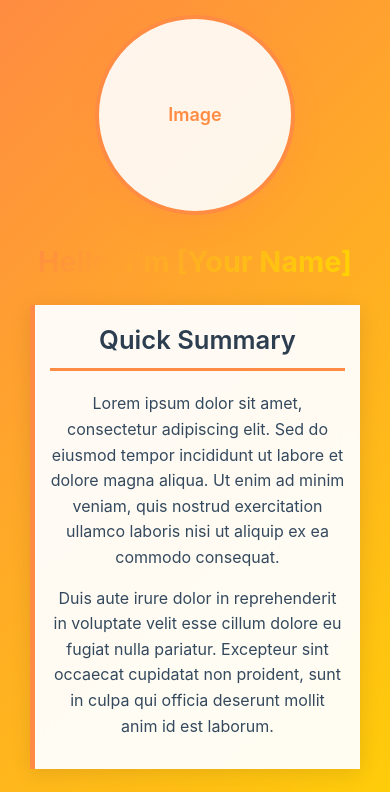
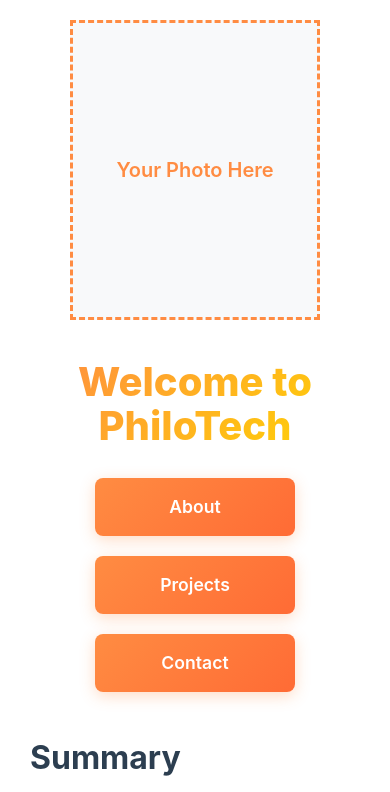
Before and after one commit to chrisb9085/philotech-website, a React (Vite) app in the folder frontend/my-app/: page / in a window 390 px wide. Shown: the top 792 px of the page. Built offline with nearby package versions, Linux system fonts and the light colour scheme.

Commit message:
Styling refactor and home page refactor

```diff
--- a/frontend/my-app/src/App.jsx
+++ b/frontend/my-app/src/App.jsx
@@ -3,7 +3,7 @@ import Home from './pages/Home';
 import About from './pages/About';
 import Projects from './pages/Projects';
 import Contact from './pages/Contact';
-import './App.css';
+import './styling/App.css';
 
 function App() {
   return (
--- a/frontend/my-app/src/pages/About.jsx
+++ b/frontend/my-app/src/pages/About.jsx
@@ -1,5 +1,5 @@
 import { Link } from 'react-router-dom';
-import './About.css';
+import '../styling/About.css';
 
 function About() {
   return (
--- a/frontend/my-app/src/pages/Contact.jsx
+++ b/frontend/my-app/src/pages/Contact.jsx
@@ -1,5 +1,5 @@
 import { Link } from 'react-router-dom';
-import './Contact.css';
+import '../styling/Contact.css';
 
 function Contact() {
   return (
--- a/frontend/my-app/src/pages/Home.css
+++ /dev/null
@@ -1,241 +0,0 @@
-.home-container {
-  min-height: 100vh;
-  background: linear-gradient(135deg, #ff8c42 0%, #ffd700 100%);
-}
-
-.hero-section {
-  min-height: 100vh;
-  display: flex;
-  align-items: center;
-  justify-content: center;
-  padding: 20px 0;
-}
-
-.hero-content {
-  display: flex;
-  width: 100%;
-  max-width: 1400px;
-  gap: 50px;
-  align-items: center;
-}
-
-.photo-section {
-  flex: 0 0 320px;
-  display: flex;
-  align-items: center;
-  justify-content: center;
-}
-
-.photo-placeholder {
-  width: 260px;
-  height: 260px;
-  background: rgba(255, 255, 255, 0.9);
-  border: 4px solid #ff8c42;
-  border-radius: 50%;
-  display: flex;
-  align-items: center;
-  justify-content: center;
-  color: #ff8c42;
-  font-size: 18px;
-  font-weight: 600;
-  transition: all 0.3s ease;
-  box-shadow: 0 8px 25px rgba(255, 140, 66, 0.3);
-}
-
-.photo-placeholder:hover {
-  transform: scale(1.05);
-  box-shadow: 0 12px 35px rgba(255, 140, 66, 0.4);
-}
-
-.content-section {
-  flex: 1;
-  display: flex;
-  flex-direction: column;
-  gap: 30px;
-}
-
-.greeting {
-  font-size: 3.2rem;
-  font-weight: 700;
-  color: #ff8c42;
-  margin: 0;
-  background: linear-gradient(135deg, #ff8c42, #ffd700);
-  -webkit-background-clip: text;
-  -webkit-text-fill-color: transparent;
-  background-clip: text;
-  line-height: 1.2;
-}
-
-/* Fallback for browsers that don't support background-clip */
-@supports not (-webkit-background-clip: text) {
-  .greeting {
-    color: #ff8c42;
-    background: none;
-    -webkit-text-fill-color: initial;
-  }
-}
-
-.summary-content {
-  background: rgba(255, 255, 255, 0.95);
-  backdrop-filter: blur(10px);
-  padding: 30px;
-  border-left: 5px solid #ff8c42;
-  box-shadow: 0 4px 20px rgba(0, 0, 0, 0.1);
-}
-
-.summary-content h2 {
-  color: #2c3e50;
-  margin-bottom: 20px;
-  font-size: 1.6rem;
-  font-weight: 600;
-  border-bottom: 3px solid #ff8c42;
-  padding-bottom: 8px;
-}
-
-.summary-content p {
-  color: #34495e;
-  line-height: 1.6;
-  margin-bottom: 15px;
-  font-size: 1rem;
-}
-
-.nav-buttons {
-  display: flex;
-  gap: 20px;
-  flex-wrap: wrap;
-}
-
-.nav-button {
-  padding: 15px 30px;
-  background: linear-gradient(135deg, #ff8c42, #ff6b35);
-  color: white;
-  text-decoration: none;
-  border-radius: 8px;
-  font-weight: 600;
-  font-size: 1rem;
-  transition: all 0.3s ease;
-  border: none;
-  cursor: pointer;
-  display: inline-block;
-  text-align: center;
-  min-width: 120px;
-  box-shadow: 0 4px 15px rgba(255, 140, 66, 0.3);
-}
-
-.nav-button:hover {
-  transform: translateY(-3px);
-  box-shadow: 0 8px 25px rgba(255, 140, 66, 0.4);
-  color: white;
-  text-decoration: none;
-  background: linear-gradient(135deg, #ff6b35, #e67e22);
-}
-
-.nav-button:active {
-  transform: translateY(-1px);
-}
-
-/* Responsive design for better screen fitting */
-@media (max-width: 1200px) {
-  .hero-content {
-    max-width: 100%;
-    gap: 40px;
-  }
-
-  .photo-section {
-    flex: 0 0 280px;
-  }
-
-  .photo-placeholder {
-    width: 240px;
-    height: 240px;
-  }
-
-  .greeting {
-    font-size: 2.8rem;
-  }
-}
-
-@media (max-width: 1024px) {
-  .hero-content {
-    gap: 30px;
-  }
-
-  .photo-section {
-    flex: 0 0 250px;
-  }
-
-  .photo-placeholder {
-    width: 220px;
-    height: 220px;
-  }
-
-  .greeting {
-    font-size: 2.5rem;
-  }
-
-  .summary-content {
-    padding: 25px;
-  }
-}
-
-@media (max-width: 768px) {
-  .hero-section {
-    padding: 15px 0;
-  }
-
-  .hero-content {
-    flex-direction: column;
-    gap: 30px;
-    text-align: center;
-  }
-
-  .photo-section {
-    flex: none;
-  }
-
-  .photo-placeholder {
-    width: 200px;
-    height: 200px;
-  }
-
-  .content-section {
-    gap: 25px;
-  }
-
-  .greeting {
-    font-size: 2.2rem;
-  }
-
-  .summary-content {
-    padding: 20px;
-  }
-
-  .nav-buttons {
-    justify-content: center;
-    gap: 15px;
-  }
-
-  .nav-button {
-    min-width: 100px;
-    padding: 12px 20px;
-  }
-}
-
-@media (max-width: 480px) {
-  .greeting {
-    font-size: 1.8rem;
-  }
-
-  .summary-content {
-    padding: 15px;
-  }
-
-  .nav-buttons {
-    flex-direction: column;
-    align-items: center;
-  }
-
-  .nav-button {
-    width: 180px;
-  }
-}
--- a/frontend/my-app/src/pages/Home.jsx
+++ b/frontend/my-app/src/pages/Home.jsx
@@ -1,38 +1,30 @@
 import { Link } from 'react-router-dom';
-import './Home.css';
+import { useEffect, useState } from 'react';
+import '../styling/Home.css';
 
 function Home() {
+  const [isLoaded, setIsLoaded] = useState(false);
+
+  useEffect(() => {
+    setIsLoaded(true);
+  }, []);
+
   return (
-    <div className="home-container">
+    <div className={`home-container ${isLoaded ? 'loaded' : ''}`}>
       <div className="page-container">
         <div className="hero-section">
           <div className="hero-content">
-            {/* Left side - Photo slot */}
+            {/* Left side - Large photo */}
             <div className="photo-section">
               <div className="photo-placeholder">
-                <span>Image</span>
+                <span>Your Photo Here</span>
               </div>
             </div>
 
             {/* Right side - Content */}
             <div className="content-section">
-              {/* Greeting */}
-              <h1 className="greeting">Hello, I'm [Your Name]</h1>
-
-              {/* Summary */}
-              <div className="summary-content">
-                <h2>Quick Summary</h2>
-                <p>
-                  Lorem ipsum dolor sit amet, consectetur adipiscing elit. Sed do eiusmod tempor
-                  incididunt ut labore et dolore magna aliqua. Ut enim ad minim veniam, quis
-                  nostrud exercitation ullamco laboris nisi ut aliquip ex ea commodo consequat.
-                </p>
-                <p>
-                  Duis aute irure dolor in reprehenderit in voluptate velit esse cillum dolore
-                  eu fugiat nulla pariatur. Excepteur sint occaecat cupidatat non proident, sunt
-                  in culpa qui officia deserunt mollit anim id est laborum.
-                </p>
-              </div>
+              {/* Main heading */}
+              <h1 className="main-heading">Welcome to PhiloTech</h1>
 
               {/* Navigation buttons */}
               <div className="nav-buttons">
@@ -48,6 +40,23 @@ function Home() {
               </div>
             </div>
           </div>
+
+          {/* Summary section below */}
+          <div className="summary-section">
+            <h2 className="summary-heading">Summary</h2>
+            <div className="summary-content">
+              <p>
+                Lorem ipsum dolor sit amet, consectetur adipiscing elit. Sed do eiusmod tempor
+                incididunt ut labore et dolore magna aliqua. Ut enim ad minim veniam, quis
+                nostrud exercitation ullamco laboris nisi ut aliquip ex ea commodo consequat.
+              </p>
+              <p>
+                Duis aute irure dolor in reprehenderit in voluptate velit esse cillum dolore
+                eu fugiat nulla pariatur. Excepteur sint occaecat cupidatat non proident, sunt
+                in culpa qui officia deserunt mollit anim id est laborum.
+              </p>
+            </div>
+          </div>
         </div>
       </div>
     </div>
--- a/frontend/my-app/src/pages/Projects.jsx
+++ b/frontend/my-app/src/pages/Projects.jsx
@@ -1,5 +1,5 @@
 import { Link } from 'react-router-dom';
-import './Projects.css';
+import '../styling/Projects.css';
 
 function Projects() {
   const projects = [
--- a/frontend/my-app/src/pages/About.css
+++ b/frontend/my-app/src/styling/About.css
@@ -1,6 +1,6 @@
 .about-container {
   min-height: 100vh;
-  background: linear-gradient(135deg, #ff8c42 0%, #ffd700 100%);
+  background: white;
 }
 
 .about-content {
--- a/frontend/my-app/src/App.css
+++ b/frontend/my-app/src/styling/App.css
@@ -11,7 +11,7 @@ body {
   -webkit-font-smoothing: antialiased;
   -moz-osx-font-smoothing: grayscale;
   line-height: 1.6;
-  background: linear-gradient(135deg, #ff8c42 0%, #ffd700 100%);
+  background: white;
   min-height: 100vh;
 }
 
@@ -54,12 +54,11 @@ html {
 
 /* Professional section styling */
 .section {
-  background: rgba(255, 255, 255, 0.95);
-  backdrop-filter: blur(10px);
+  background: white;
   border-radius: 0;
   margin: 15px 0;
   padding: 30px;
-  box-shadow: 0 4px 20px rgba(0, 0, 0, 0.1);
+  box-shadow: 0 2px 10px rgba(0, 0, 0, 0.05);
   border-left: 5px solid #ff8c42;
 }
 
--- a/frontend/my-app/src/pages/Contact.css
+++ b/frontend/my-app/src/styling/Contact.css
@@ -1,6 +1,6 @@
 .contact-container {
   min-height: 100vh;
-  background: linear-gradient(135deg, #ff8c42 0%, #ffd700 100%);
+  background: white;
 }
 
 .contact-content {
@@ -111,8 +111,7 @@
 }
 
 .contact-form {
-  background: rgba(255, 255, 255, 0.95);
-  backdrop-filter: blur(10px);
+  background: white;
   padding: 30px;
   border-radius: 0;
   border-left: 5px solid #ff8c42;
--- /dev/null
+++ b/frontend/my-app/src/styling/Home.css
@@ -0,0 +1,309 @@
+.home-container {
+  min-height: 100vh;
+  background: white;
+  opacity: 0;
+  transform: translateY(20px);
+  transition: all 0.8s ease-out;
+}
+
+.home-container.loaded {
+  opacity: 1;
+  transform: translateY(0);
+}
+
+.hero-section {
+  min-height: 100vh;
+  display: flex;
+  flex-direction: column;
+  justify-content: center;
+  padding: 40px 0;
+}
+
+.hero-content {
+  display: flex;
+  width: 100%;
+  max-width: 1400px;
+  gap: 60px;
+  align-items: center;
+  margin-bottom: 60px;
+  opacity: 0;
+  transform: translateY(30px);
+  animation: fadeInUp 1s ease-out 0.3s forwards;
+}
+
+.photo-section {
+  flex: 0 0 auto;
+  display: flex;
+  align-items: center;
+  justify-content: center;
+}
+
+.photo-placeholder {
+  min-width: 500px;
+  max-width: 700px;
+  height: 600px;
+  background: #f8f9fa;
+  border: 3px dashed #ff8c42;
+  display: flex;
+  align-items: center;
+  justify-content: center;
+  color: #ff8c42;
+  font-size: 20px;
+  font-weight: 600;
+  transition: all 0.3s ease;
+  position: relative;
+  overflow: hidden;
+}
+
+.photo-placeholder:hover {
+  border-color: #ff6b35;
+  color: #ff6b35;
+  transform: scale(1.02);
+}
+
+.photo-placeholder::before {
+  content: '';
+  position: absolute;
+  top: 0;
+  left: 0;
+  right: 0;
+  bottom: 0;
+  background: linear-gradient(45deg, rgba(255, 140, 66, 0.1), rgba(255, 215, 0, 0.1));
+  opacity: 0;
+  transition: opacity 0.3s ease;
+}
+
+.photo-placeholder:hover::before {
+  opacity: 1;
+}
+
+.content-section {
+  flex: 1;
+  display: flex;
+  flex-direction: column;
+  gap: 40px;
+  align-items: flex-end;
+  opacity: 0;
+  transform: translateY(30px);
+  animation: fadeInUp 1s ease-out 0.6s forwards;
+}
+
+.main-heading {
+  font-size: 4.5rem;
+  font-weight: 800;
+  color: #2c3e50;
+  margin: 0;
+  line-height: 1.1;
+  text-align: left;
+  background: linear-gradient(135deg, #ff8c42, #ffd700);
+  -webkit-background-clip: text;
+  -webkit-text-fill-color: transparent;
+  background-clip: text;
+  opacity: 0;
+  transform: translateY(20px);
+  animation: fadeInUp 1s ease-out 0.9s forwards;
+}
+
+/* Fallback for browsers that don't support background-clip */
+@supports not (-webkit-background-clip: text) {
+  .main-heading {
+    color: #ff8c42;
+    background: none;
+    -webkit-text-fill-color: initial;
+  }
+}
+
+.nav-buttons {
+  display: flex;
+  gap: 25px;
+  flex-wrap: wrap;
+  justify-content: flex-end;
+  opacity: 0;
+  transform: translateY(20px);
+  animation: fadeInUp 1s ease-out 1.2s forwards;
+}
+
+.nav-button {
+  padding: 18px 35px;
+  background: linear-gradient(135deg, #ff8c42, #ff6b35);
+  color: white;
+  text-decoration: none;
+  border-radius: 8px;
+  font-weight: 600;
+  font-size: 1.1rem;
+  transition: all 0.3s ease;
+  border: none;
+  cursor: pointer;
+  display: inline-block;
+  text-align: center;
+  min-width: 140px;
+  box-shadow: 0 4px 15px rgba(255, 140, 66, 0.3);
+}
+
+.nav-button:hover {
+  transform: translateY(-3px);
+  box-shadow: 0 8px 25px rgba(255, 140, 66, 0.4);
+  color: white;
+  text-decoration: none;
+  background: linear-gradient(135deg, #ff6b35, #e67e22);
+}
+
+.nav-button:active {
+  transform: translateY(-1px);
+}
+
+.summary-section {
+  width: 100%;
+  max-width: 1400px;
+  opacity: 0;
+  transform: translateY(30px);
+  animation: fadeInUp 1s ease-out 1.5s forwards;
+}
+
+.summary-heading {
+  font-size: 2.5rem;
+  font-weight: 700;
+  color: #2c3e50;
+  margin-bottom: 30px;
+  text-align: left;
+  border-bottom: 4px solid #ff8c42;
+  padding-bottom: 10px;
+  display: inline-block;
+}
+
+.summary-content {
+  background: white;
+  padding: 40px;
+  border-left: 5px solid #ff8c42;
+  box-shadow: 0 2px 10px rgba(0, 0, 0, 0.05);
+}
+
+.summary-content p {
+  color: #34495e;
+  line-height: 1.7;
+  margin-bottom: 20px;
+  font-size: 1.1rem;
+}
+
+/* Fade in animation */
+@keyframes fadeInUp {
+  from {
+    opacity: 0;
+    transform: translateY(30px);
+  }
+  to {
+    opacity: 1;
+    transform: translateY(0);
+  }
+}
+
+/* Responsive design for better screen fitting */
+@media (max-width: 1200px) {
+  .hero-content {
+    max-width: 100%;
+    gap: 50px;
+  }
+
+  .photo-placeholder {
+    min-width: 450px;
+    max-width: 600px;
+    height: 550px;
+  }
+
+  .main-heading {
+    font-size: 4rem;
+  }
+}
+
+@media (max-width: 1024px) {
+  .hero-content {
+    gap: 40px;
+  }
+
+  .photo-placeholder {
+    min-width: 400px;
+    max-width: 500px;
+    height: 500px;
+  }
+
+  .main-heading {
+    font-size: 3.5rem;
+  }
+
+  .summary-content {
+    padding: 30px;
+  }
+}
+
+@media (max-width: 768px) {
+  .hero-section {
+    padding: 20px 0;
+  }
+
+  .hero-content {
+    flex-direction: column;
+    gap: 40px;
+    text-align: center;
+    margin-bottom: 40px;
+  }
+
+  .photo-placeholder {
+    min-width: 300px;
+    max-width: 400px;
+    height: 400px;
+  }
+
+  .content-section {
+    align-items: center;
+    gap: 30px;
+  }
+
+  .main-heading {
+    font-size: 3rem;
+    text-align: center;
+  }
+
+  .nav-buttons {
+    justify-content: center;
+    gap: 20px;
+  }
+
+  .nav-button {
+    min-width: 120px;
+    padding: 15px 25px;
+  }
+
+  .summary-heading {
+    font-size: 2rem;
+    text-align: center;
+  }
+
+  .summary-content {
+    padding: 25px;
+  }
+}
+
+@media (max-width: 480px) {
+  .main-heading {
+    font-size: 2.5rem;
+  }
+
+  .photo-placeholder {
+    min-width: 250px;
+    max-width: 300px;
+    height: 300px;
+  }
+
+  .summary-content {
+    padding: 20px;
+  }
+
+  .nav-buttons {
+    flex-direction: column;
+    align-items: center;
+  }
+
+  .nav-button {
+    width: 200px;
+  }
+}
--- a/frontend/my-app/src/pages/Projects.css
+++ b/frontend/my-app/src/styling/Projects.css
@@ -1,6 +1,6 @@
 .projects-container {
   min-height: 100vh;
-  background: linear-gradient(135deg, #ff8c42 0%, #ffd700 100%);
+  background: white;
 }
 
 .page-header {
@@ -51,8 +51,7 @@
 }
 
 .project-item {
-  background: rgba(255, 255, 255, 0.95);
-  backdrop-filter: blur(10px);
+  background: white;
   border-radius: 0;
   overflow: hidden;
   transition: all 0.3s ease;
```
